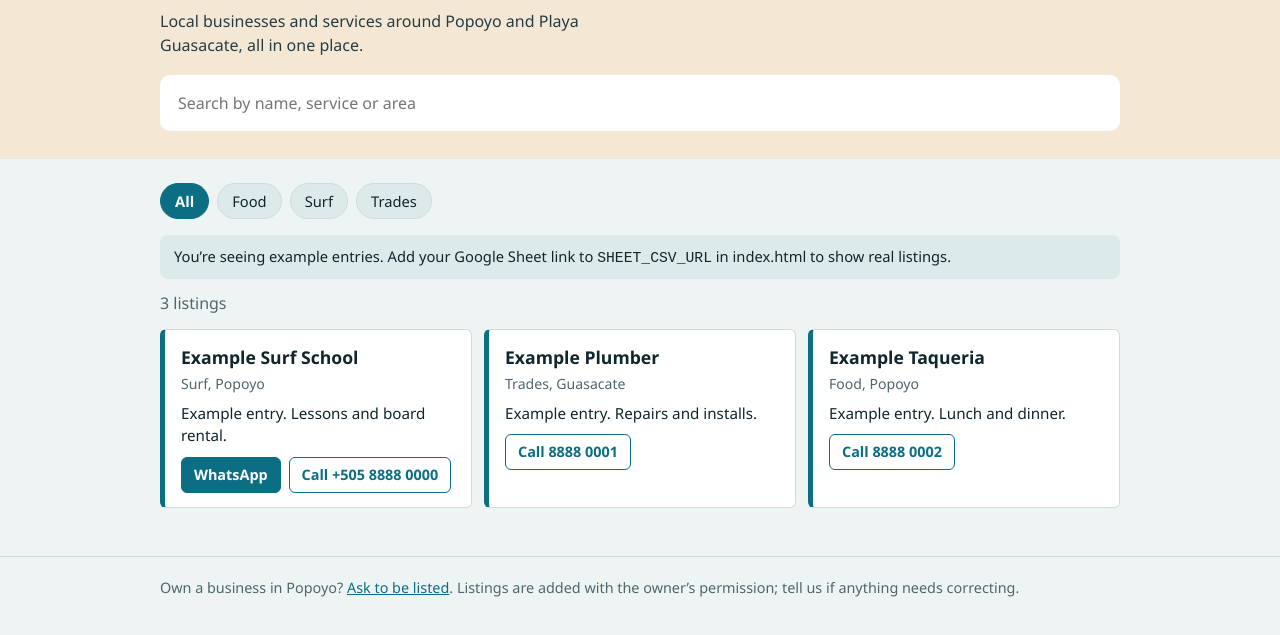
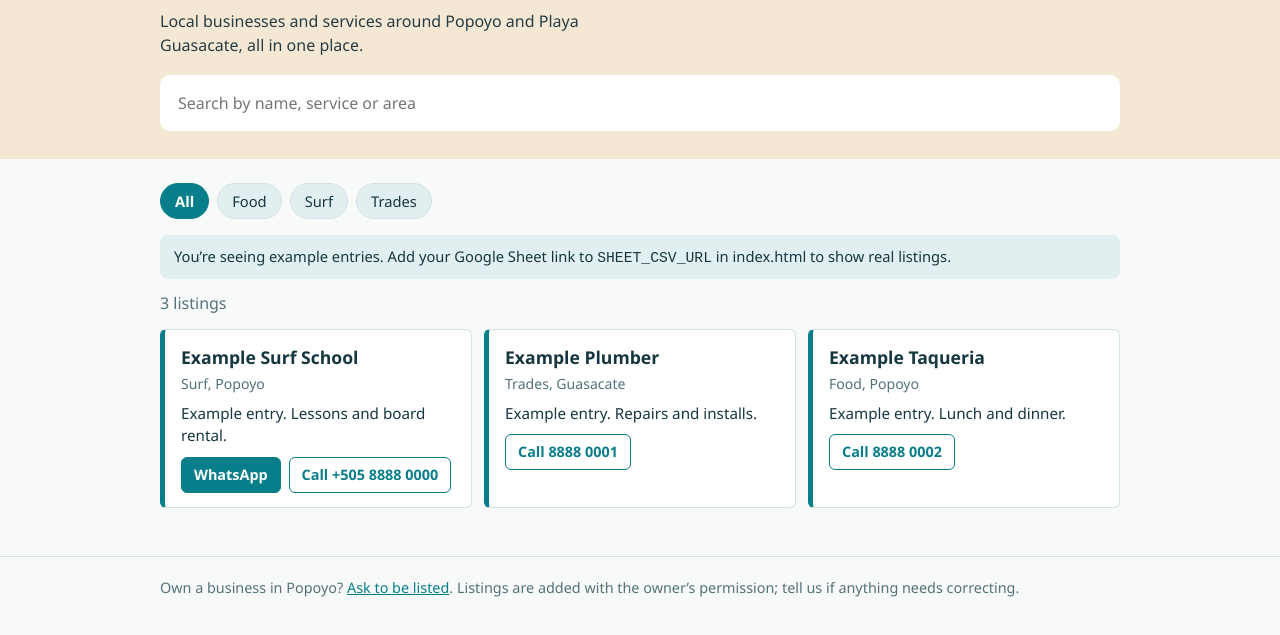
Before and after one commit to iwilltravel/popoyo-living, a plain HTML site: page index.html in a window 1280 px wide. Shown: the part 133-768 px from the top of the page. Drawn offline with Linux system fonts and the light colour scheme.

Commit message:
Update index.html

```diff
--- a/index.html
+++ b/index.html
@@ -6,8 +6,35 @@
 <title>Popoyo Living: local business directory</title>
 <meta name="description" content="Find local businesses and services in Popoyo, Nicaragua: restaurants, surf, rentals, trades and more.">
 <style>
-:root{--bg:#eef4f3;--fg:#10262d;--mut:#4f666c;--card:#fff;--bd:#cfdcdb;--sea:#0b6e83;--seafg:#fff;--hero:#0d3b47;--herofg:#eaf6f6;--chip:#dcebea}
-@media (prefers-color-scheme:dark){:root{--bg:#0e1b1f;--fg:#e8f1f1;--mut:#9db3b6;--card:#15282d;--bd:#2a4349;--sea:#4cc3d9;--seafg:#06242b;--hero:#0a2b33;--herofg:#eaf6f6;--chip:#1d3a41}}
+
+:root {
+  --bg: #F7FAF8;
+  --fg: #163640;
+  --mut: #54717A;
+  --card: #FFFFFF;
+  --bd: #D4E2E3;
+  --sea: #087E8B;
+  --seafg: #FFFFFF;
+  --hero: #F4E8D5;
+  --herofg: #344454;
+  --chip: #E1EFF0;
+}
+
+@media (prefers-color-scheme: dark) {
+  :root {
+    --bg: #F7FAF8;
+    --fg: #163640;
+    --mut: #54717A;
+    --card: #FFFFFF;
+    --bd: #D4E2E3;
+    --sea: #087E8B;
+    --seafg: #FFFFFF;
+    --hero: #F4E8D5;
+    --herofg: #344454;
+    --chip: #E1EFF0;
+  }
+}
+
 *{box-sizing:border-box}
 body{margin:0;background:var(--bg);color:var(--fg);font:16px/1.5 "Avenir Next","Segoe UI",Roboto,system-ui,sans-serif}
 header{background:#F4E8D5;color:#102A33;padding:40px 16px 28px}
```
